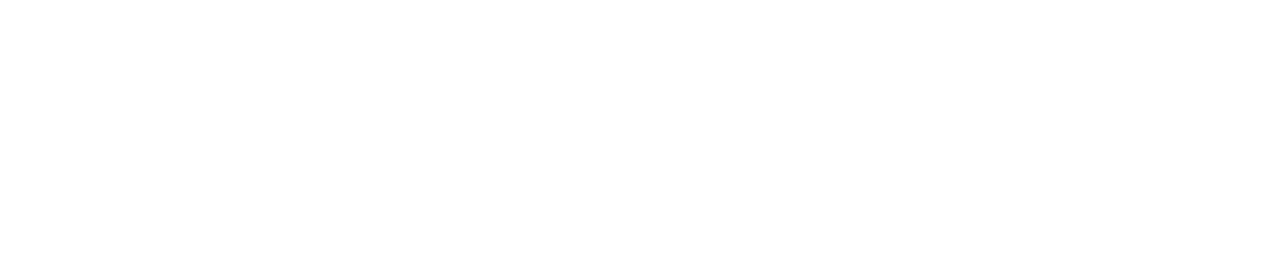
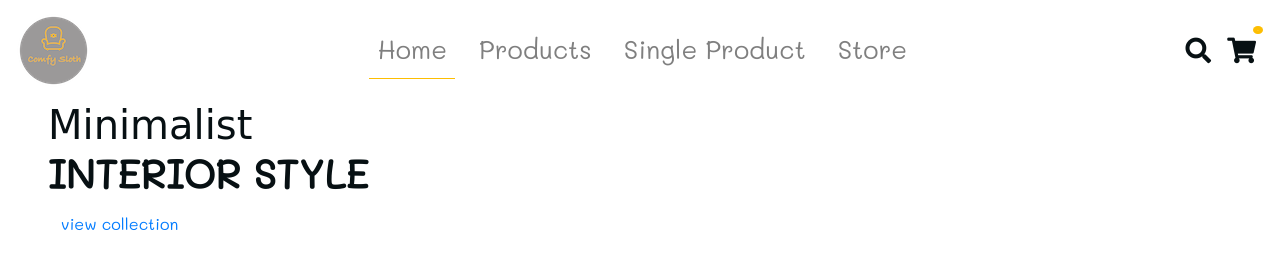
Before and after one commit to aghos4306/eCommerceStore, a plain HTML site: page index.html in a window 1280 px wide. Drawn offline with Linux system fonts and the light colour scheme; a web font is replaced by a local one.

Commit message:
first commit

```diff
--- a/css/main.css
+++ b/css/main.css
@@ -15,3 +15,41 @@ body {
 .text-slanted {
   font-family: "Calligraffitti", cursive;
 }
+
+/*#### HomePage ####*/
+/* navbar */
+.navbar-toggler {
+  outline: none!important;
+  border: none;
+  font-size: 2.2rem;
+  color: var(--mainYellow)!important;
+}
+.nav-link {
+  font-size: 1.6rem;
+  border-bottom: 0.1rem solid var(--mainWhite);
+}
+.nav-active {
+  border-bottom: 0.1rem solid var(--mainYellow);
+}
+.navbar-icon {
+  font-size: 1.6rem;
+}
+.navbar-cart-icon {
+  color: var(--mainBlack);
+  position: relative;
+}
+.navbar-cart-icon:hover {
+  color: var(--mainGrey)
+}
+.cart-items {
+  position: absolute;
+  color: var(--mainWhite);
+  top: -15%;
+  right: -25%;
+  padding: 0.2rem 0.3rem;
+  background: var(--mainYellow);
+  font-size: 0.1rem;
+  border-radius: 50%;
+}
+
+/* banner */
--- a/index.html
+++ b/index.html
@@ -12,16 +12,63 @@
     <link href="https://fonts.googleapis.com/css?family=Courgette" rel="stylesheet"/>
     <!-- font awesome -->
     <link rel="stylesheet" href="css/all.css" />
-    <title>Comfy Sloth</title>
+    <title>Ecommerce Furniture</title>
     <style></style>
   </head>
 
   <body>
-    <!--
-      https://www.iconfinder.com/icons/185106/armchair_chair_streamline_icon
-      Creative Commons (Attribution 3.0 Unported);
-      https://www.iconfinder.com/webalys
-    -->
+    <!-- https://www.iconfinder.com/icons/185106/armchair_chair_streamline_icon Creative Commons (Attribution 3.0 Unported); https://www.iconfinder.com/webalys -->
+
+    <header>
+      <!-- navbar -->
+      <nav class="navbar navbar-expand-lg navbar-light">
+         <!-- https://www.iconfinder.com/icons/185106/armchair_chair_streamline_icon Creative Commons (Attribution 3.0 Unported); https://www.iconfinder.com/webalys -->
+        <a href="index.html" class="navbar-brand">
+          <img src="img/logo.png" alt="company brand logo">
+        </a>
+        <button class="navbar-toggler" type="button" data-toggle="collapse" data-target="#myNavbar">
+          <i class="fas fa-bars"></i>
+        </button>
+        <div class="collapse navbar-collapse" id="myNavbar">
+          <ul class="navbar-nav mx-auto">
+            <li class="nav-item mx-2 nav-active">
+              <a href="index.html" class="nav-link">Home</a>
+            </li>
+            <li class="nav-item mx-2">
+              <a href="products.html" class="nav-link">Products</a>
+            </li>
+            <li class="nav-item mx-2">
+              <a href="singleproduct.html" class="nav-link">Single Product</a>
+            </li>
+            <li class="nav-item mx-2">
+              <a href="store.html" class="nav-link">Store</a>
+            </li>
+          </ul>
+        </div>
+        <div class="navbar-icons d-none d-lg-flex">
+          <!--single icon-->
+          <div class="navbar-icon mx-2">
+            <i class="fas fa-search"></i>
+          </div>
+          <!--single icon ends-->
+          <!--single icon-->
+          <a href="store.html" class="navbar-icon navbar-cart-icon mx-2">
+            <i class="fas fa-shopping-cart"></i>
+            <div class="cart-items">2</div>
+          </a>
+          <!--single icon ends-->
+        </div>
+      </nav>
+      <!-- navbar ends-->
+
+      <div class="banner d-flex align-items-center pl-3 pl-lg-5">
+        <div>
+          <h1 class="text-capitalize text-slanted mb-0">minimalist</h1>
+          <h1 class="text-uppercase font-weight-bold">Interior Style</h1>
+          <a href="products.html" class="btn btn-yellow">view collection</a>
+        </div>
+      </div>
+    </header><!-- header section ends-->
 
     <!-- jquery -->
     <script src="js/jquery-3.3.1.min.js"></script>
```
